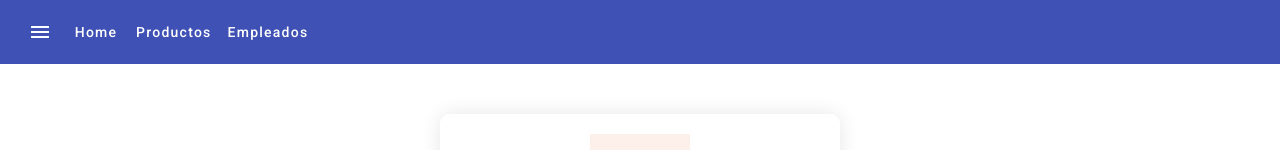
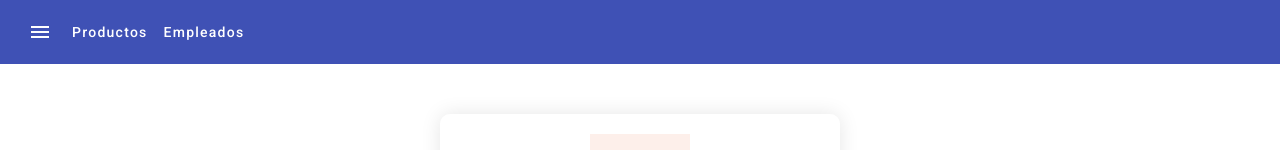
Before and after one commit to MiguelVazquez2003/RestauranteFront, an Angular app: page / in a window 1280 px wide. Shown: the top 150 px of the page. Built offline with nearby package versions, Linux system fonts and the light colour scheme.

Commit message:
Update app.component.html

```diff
--- a/src/app/app.component.html
+++ b/src/app/app.component.html
@@ -3,7 +3,6 @@
     <mat-icon>menu</mat-icon>
   </button>
   <span class="spacer"></span>
-  <button mat-button routerLink="/">Home</button>
   <button mat-button routerLink="/productos">Productos</button>
   <button mat-button routerLink="/empleados">Empleados</button>
 
```
